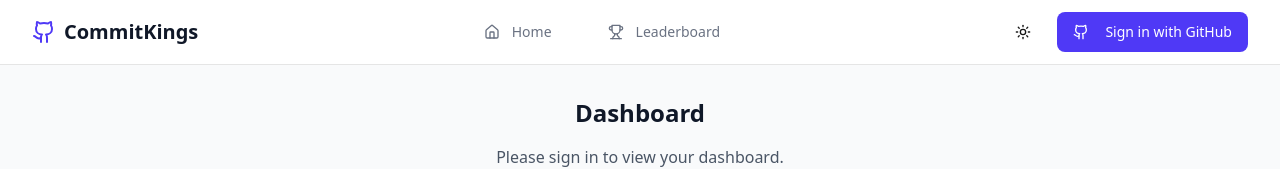
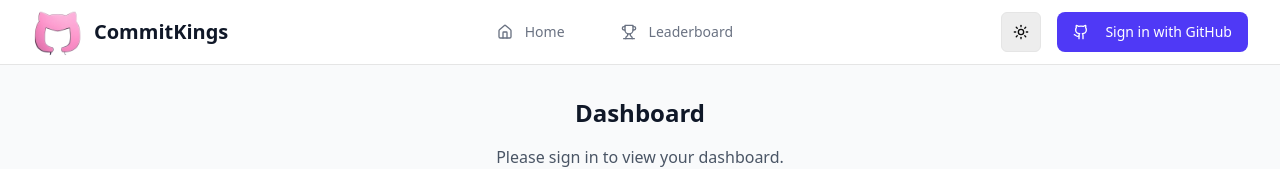
Before and after one commit to Rajesh-Royal/CommitKing, a Next.js app: page /dashboard in a window 1280 px wide. Shown: the top 169 px of the page. Built offline with nearby package versions, Linux system fonts and the light colour scheme; no server answers.

Commit message:
feat: Integrate next-themes for theme management and update styles across components

```diff
--- a/package.json
+++ b/package.json
@@ -49,6 +49,7 @@
     "framer-motion": "^12.23.11",
     "lucide-react": "^0.453.0",
     "next": "15.4.4",
+    "next-themes": "^0.4.6",
     "postgres": "^3.4.7",
     "react": "19.1.0",
     "react-dom": "19.1.0",
--- a/src/app/globals.css
+++ b/src/app/globals.css
@@ -2,8 +2,8 @@
 
 @theme {
   /* Colors */
-  --color-background: #ffffff;
-  --color-foreground: #171717;
+  --color-background: #ededed;
+  --color-foreground: #0a0a0a;
 
   --color-card: #ffffff;
   --color-card-foreground: #171717;
--- a/src/components/Navigation.tsx
+++ b/src/components/Navigation.tsx
@@ -1,15 +1,15 @@
 import { Button } from "@/components/ui/button";
-import { ThemeToggle } from "@/components/ui/theme-toggle";
 import { useAuth } from "@/contexts/AuthContext";
-import { githubAPI } from "@/lib/github";
 import { Github, Home, Trophy, User } from "lucide-react";
 import { useToast } from "@/hooks/use-toast";
-import { usePathname, useRouter } from "next/navigation";
+import { usePathname } from "next/navigation";
 import Link from "next/link";
 import { signInWithGitHub } from "@/lib/supabase";
+import Image from "next/image";
+import { ThemeToggle } from "./ui/theme-toggle";
 
 export function Navigation() {
-  const { user, login, logout } = useAuth();
+  const { user, logout } = useAuth();
   const pathname = usePathname();
   const { toast } = useToast();
 
@@ -36,7 +36,12 @@
           {/* Logo and Brand */}
           <div className="flex items-center">
             <Link href="/" className="flex items-center">
-              <Github className="text-2xl text-indigo-600 dark:text-indigo-400 mr-2" />
+              <Image
+                src="/web-app-manifest-512x512.png"
+                alt="CommitKings Logo"
+                width={50}
+                height={50}
+                className="mr-3" />
               <h1 className="text-xl font-bold text-gray-900 dark:text-white">
                 CommitKings
               </h1>
@@ -48,11 +53,10 @@
             <Link href="/">
               <Button
                 variant="ghost"
-                className={`px-3 py-2 text-sm font-medium transition-colors ${
-                  isActive('/')
+                className={`px-3 py-2 text-sm font-medium transition-colors ${isActive('/')
                     ? 'text-gray-900 dark:text-white'
                     : 'text-gray-500 dark:text-gray-300 hover:text-indigo-600 dark:hover:text-indigo-400'
-                }`}
+                  }`}
               >
                 <Home className="w-4 h-4 mr-1" />
                 Home
@@ -61,11 +65,10 @@
             <Link href="/leaderboard">
               <Button
                 variant="ghost"
-                className={`px-3 py-2 text-sm font-medium transition-colors ${
-                  isActive('/leaderboard')
+                className={`px-3 py-2 text-sm font-medium transition-colors ${isActive('/leaderboard')
                     ? 'text-gray-900 dark:text-white'
                     : 'text-gray-500 dark:text-gray-300 hover:text-indigo-600 dark:hover:text-indigo-400'
-                }`}
+                  }`}
               >
                 <Trophy className="w-4 h-4 mr-1" />
                 Leaderboard
@@ -75,11 +78,10 @@
               <Link href="/dashboard">
                 <Button
                   variant="ghost"
-                  className={`px-3 py-2 text-sm font-medium transition-colors ${
-                    isActive('/dashboard')
+                  className={`px-3 py-2 text-sm font-medium transition-colors ${isActive('/dashboard')
                       ? 'text-gray-900 dark:text-white'
                       : 'text-gray-500 dark:text-gray-300 hover:text-indigo-600 dark:hover:text-indigo-400'
-                  }`}
+                    }`}
                 >
                   <User className="w-4 h-4 mr-1" />
                   Dashboard
@@ -94,9 +96,11 @@
 
             {user ? (
               <div className="flex items-center space-x-3">
-                <img
-                  src={user.avatar_url || ''}
+                <Image
+                  src={user.avatar_url || '/default-avatar.png'}
                   alt={user.username}
+                  width={32}
+                  height={32}
                   className="w-8 h-8 rounded-full"
                 />
                 <span className="text-sm font-medium text-gray-900 dark:text-white">
--- a/src/components/ui/theme-toggle.tsx
+++ b/src/components/ui/theme-toggle.tsx
@@ -1,20 +1,40 @@
-import { Moon, Sun } from "lucide-react";
-import { Button } from "@/components/ui/button";
-import { useTheme } from "@/contexts/ThemeContext";
+"use client"
+
+import * as React from "react"
+import { Moon, Sun } from "lucide-react"
+import { useTheme } from "next-themes"
+
+import { Button } from "@/components/ui/button"
+import {
+  DropdownMenu,
+  DropdownMenuContent,
+  DropdownMenuItem,
+  DropdownMenuTrigger,
+} from "@/components/ui/dropdown-menu"
 
 export function ThemeToggle() {
-  const { theme, toggleTheme } = useTheme();
+  const { setTheme } = useTheme()
 
   return (
-    <Button
-      variant="ghost"
-      size="sm"
-      onClick={toggleTheme}
-      className="w-9 h-9 p-0"
-    >
-      <Sun className="h-[1.2rem] w-[1.2rem] rotate-0 scale-100 transition-all dark:-rotate-90 dark:scale-0" />
-      <Moon className="absolute h-[1.2rem] w-[1.2rem] rotate-90 scale-0 transition-all dark:rotate-0 dark:scale-100" />
-      <span className="sr-only">Toggle theme</span>
-    </Button>
-  );
+    <DropdownMenu>
+      <DropdownMenuTrigger asChild>
+        <Button variant="outline" size="icon">
+          <Sun className="h-[1.2rem] w-[1.2rem] scale-100 rotate-0 transition-all dark:scale-0 dark:-rotate-90" />
+          <Moon className="absolute h-[1.2rem] w-[1.2rem] scale-0 rotate-90 transition-all dark:scale-100 dark:rotate-0" />
+          <span className="sr-only">Toggle theme</span>
+        </Button>
+      </DropdownMenuTrigger>
+      <DropdownMenuContent align="end">
+        <DropdownMenuItem onClick={() => setTheme("light")}>
+          Light
+        </DropdownMenuItem>
+        <DropdownMenuItem onClick={() => setTheme("dark")}>
+          Dark
+        </DropdownMenuItem>
+        <DropdownMenuItem onClick={() => setTheme("system")}>
+          System
+        </DropdownMenuItem>
+      </DropdownMenuContent>
+    </DropdownMenu>
+  )
 }
--- a/src/contexts/ThemeContext.tsx
+++ /dev/null
@@ -1,68 +0,0 @@
-'use client';
-import { createContext, useContext, useEffect, useState } from "react";
-
-type Theme = "light" | "dark";
-
-interface ThemeContextType {
-  theme: Theme;
-  toggleTheme: () => void;
-}
-
-const ThemeContext = createContext<ThemeContextType | undefined>(undefined);
-
-export function ThemeProvider({ children }: { children: React.ReactNode }) {
-  const [theme, setTheme] = useState<Theme>("light");
-  const [mounted, setMounted] = useState(false);
-
-  // Handle hydration and initial theme setup
-  useEffect(() => {
-    setMounted(true);
-
-    // Get saved theme from localStorage or system preference
-    if (typeof window !== 'undefined') {
-      const saved = localStorage.getItem("theme") as Theme;
-      const systemTheme = window.matchMedia('(prefers-color-scheme: dark)').matches ? 'dark' : 'light';
-      const initialTheme = saved || systemTheme;
-      setTheme(initialTheme);
-    }
-  }, []);
-
-  useEffect(() => {
-    if (!mounted) return;
-
-    const root = document.documentElement;
-    root.classList.remove("light", "dark");
-    root.classList.add(theme);
-
-    if (typeof window !== 'undefined') {
-      localStorage.setItem("theme", theme);
-    }
-  }, [theme, mounted]);
-
-  const toggleTheme = () => {
-    setTheme(prev => prev === "light" ? "dark" : "light");
-  };
-
-  // Prevent hydration mismatch by not rendering theme-dependent content until mounted
-  if (!mounted) {
-    return (
-      <ThemeContext.Provider value={{ theme: "light", toggleTheme }}>
-        {children}
-      </ThemeContext.Provider>
-    );
-  }
-
-  return (
-    <ThemeContext.Provider value={{ theme, toggleTheme }}>
-      {children}
-    </ThemeContext.Provider>
-  );
-}
-
-export function useTheme() {
-  const context = useContext(ThemeContext);
-  if (context === undefined) {
-    throw new Error("useTheme must be used within a ThemeProvider");
-  }
-  return context;
-}
--- a/src/middleware.ts
+++ b/src/middleware.ts
@@ -18,6 +18,7 @@
     mediaExtensions.some(ext => pathname.toLowerCase().endsWith(ext)) ||
     isAppLive
   ) {
+    if(pathname.includes('/waitlist')) return NextResponse.redirect(new URL('/', request.url));
     return NextResponse.next();
   }
 
--- a/src/providers/AppProviderWithoutHeaderFooter.tsx
+++ b/src/providers/AppProviderWithoutHeaderFooter.tsx
@@ -2,13 +2,18 @@
 import React from 'react'
 import { Toaster } from "@/components/ui/toaster";
 import { TooltipProvider } from "@/components/ui/tooltip";
-import { ThemeProvider } from "@/contexts/ThemeContext";
+import { ThemeProvider } from "@/providers/ThemeProvider";
 import { AuthProvider } from "@/contexts/AuthContext";
 import { queryClient } from "@/lib/queryClient";
 import { QueryClientProvider } from "@tanstack/react-query";
 
 const AppProviderWithoutHeader: React.FC<{ children: React.ReactNode }> = ({ children }) => <QueryClientProvider client={queryClient}>
-  <ThemeProvider>
+  <ThemeProvider
+    attribute="class"
+    defaultTheme="system"
+    enableSystem
+    disableTransitionOnChange
+  >
     <AuthProvider>
       <TooltipProvider>
         <div className="min-h-screen transition-colors duration-200">
--- /dev/null
+++ b/src/providers/ThemeProvider.tsx
@@ -0,0 +1,11 @@
+"use client"
+
+import * as React from "react"
+import { ThemeProvider as NextThemesProvider } from "next-themes"
+
+export function ThemeProvider({
+  children,
+  ...props
+}: React.ComponentProps<typeof NextThemesProvider>) {
+  return <NextThemesProvider {...props}>{children}</NextThemesProvider>
+}
--- a/src/providers/index.tsx
+++ b/src/providers/index.tsx
@@ -3,13 +3,18 @@
 import { Navigation } from "@/components/Navigation";
 import { Toaster } from "@/components/ui/toaster";
 import { TooltipProvider } from "@/components/ui/tooltip";
-import { ThemeProvider } from "@/contexts/ThemeContext";
+import { ThemeProvider } from "@/providers/ThemeProvider";
 import { AuthProvider } from "@/contexts/AuthContext";
 import { queryClient } from "@/lib/queryClient";
 import { QueryClientProvider } from "@tanstack/react-query";
 
 const AppProvider: React.FC<{ children: React.ReactNode }> = ({ children }) => <QueryClientProvider client={queryClient}>
-  <ThemeProvider>
+  <ThemeProvider
+    attribute="class"
+    defaultTheme="system"
+    enableSystem
+    disableTransitionOnChange
+  >
     <AuthProvider>
       <TooltipProvider>
         <div className="min-h-screen bg-gray-50 dark:bg-gray-900 transition-colors duration-200">
```
Also changed, not shown: 1 other file (tests, documents, lock files or other folders).
